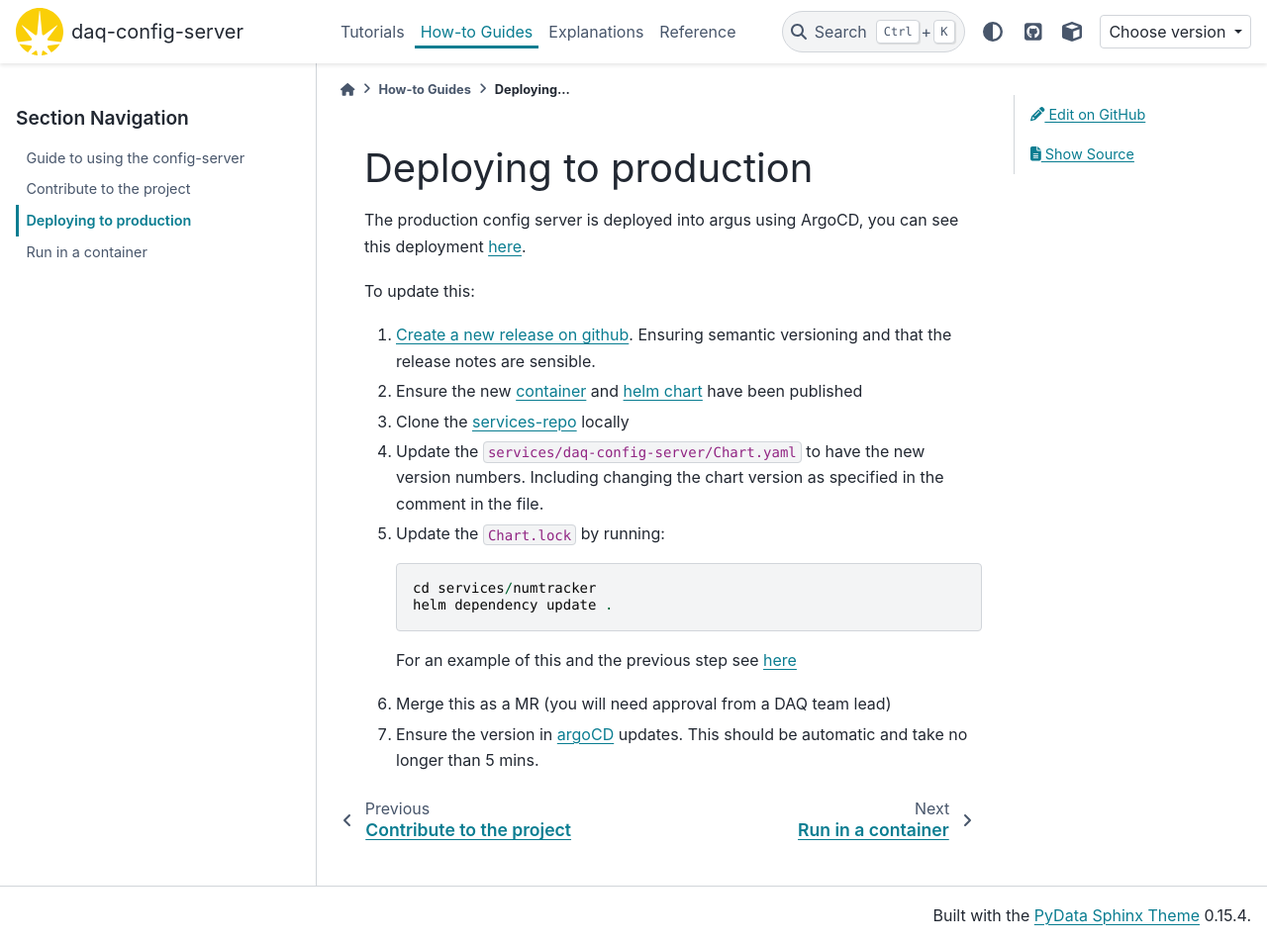
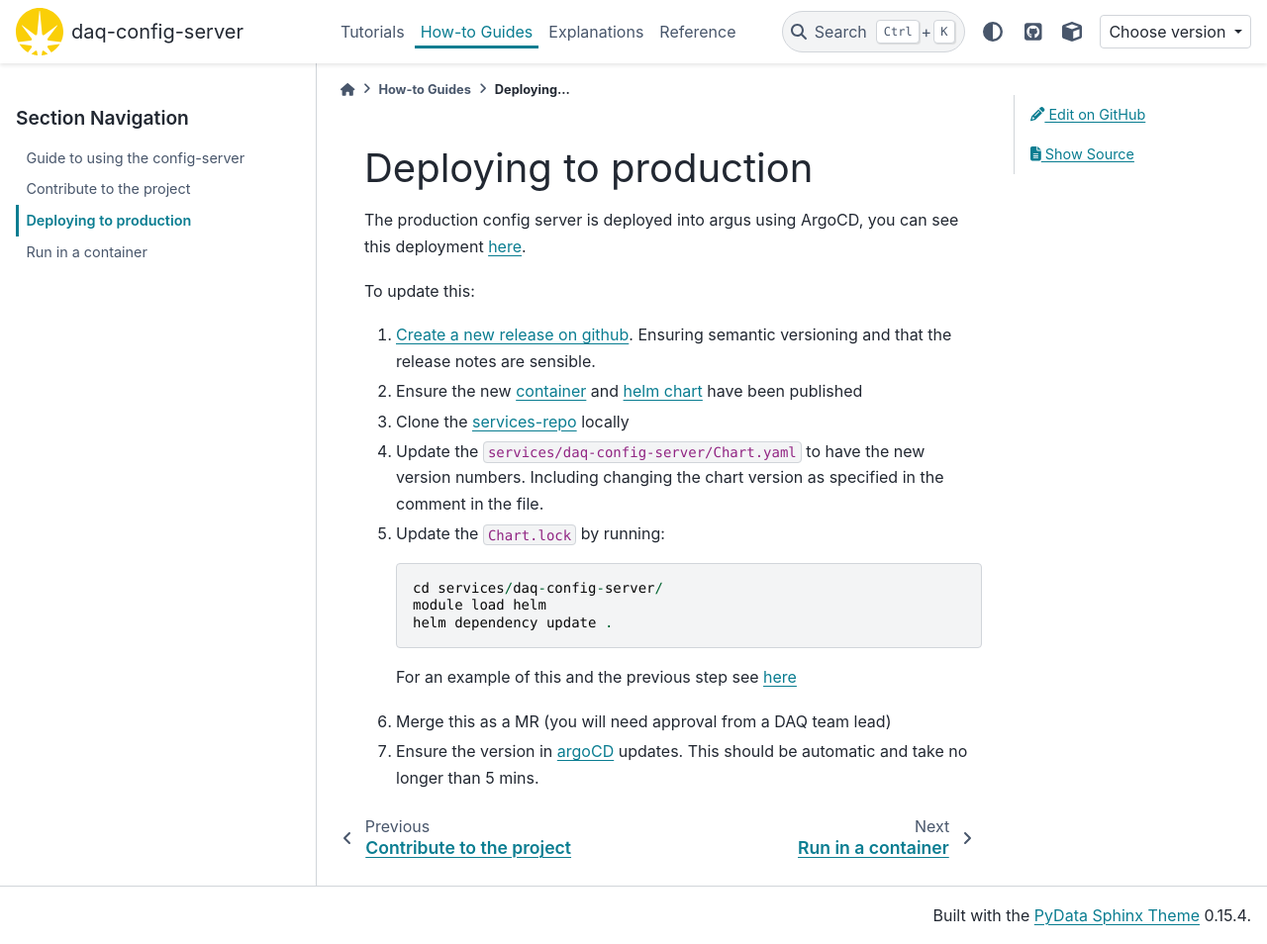
Before and after one commit to DiamondLightSource/daq-config-server, a Sphinx documentation site: the page built from docs/how-to/release-and-deploy.md, in a window 1280 px wide and 954 px high. Shown: the whole window at 99% size. Built offline with Sphinx 7.4.7 and the PyData theme 0.15.4, drawn with Linux system fonts in a browser that asks for light colours; pages that are not in the unit, such as notebooks, are missing from menus; the version number could not be read and is left out.

Commit message:
Update docs/how-to/release-and-deploy.md
Co-authored-by: Jacob Williamson <jacob.williamson@diamond.ac.uk>

````diff
--- a/docs/how-to/release-and-deploy.md
+++ b/docs/how-to/release-and-deploy.md
@@ -15,7 +15,8 @@ To update this:
 5. Update the `Chart.lock` by running:
 
     ```
-    cd services/numtracker
+    cd services/daq-config-server/
+    module load helm
     helm dependency update .
     ```
 
````
